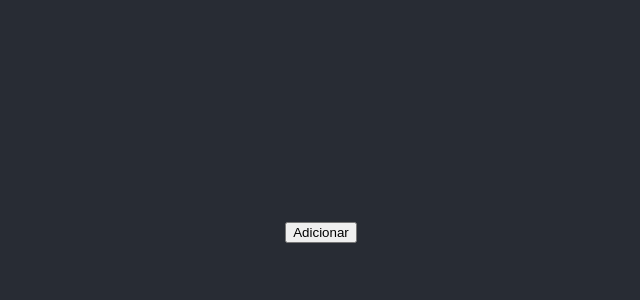
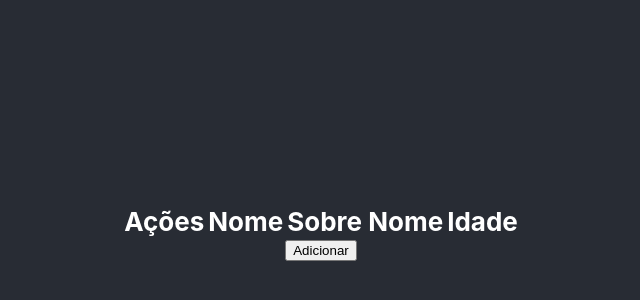
Before and after one commit to wyllbassos/register-persons-localstorage, a React (Create React App) app: page / in a window 1280 px wide. Shown: the part 176-476 px from the top of the page, without its empty margins (319-959 px from the left). Built offline with nearby package versions, Linux system fonts and the light colour scheme.

Commit message:
Substiruido span por table na list

```diff
--- a/src/Person/ListPersons.css
+++ b/src/Person/ListPersons.css
@@ -5,14 +5,11 @@
     margin-top: 16px;
   }
 
-  .app-list-container span {
-    display: flex;
-    justify-content: center;
-    align-items: center;
+  .app-list-container table tr {
     height: 32px;
   }
 
-  .app-list-container span button {
+  .app-list-container table tr button {
     margin-right: 8px;
     border-width: 1px;
     padding: 0;
--- a/src/Person/ListPersons.tsx
+++ b/src/Person/ListPersons.tsx
@@ -15,12 +15,32 @@ function ListPersons({ persons, handleUpdatePersons }: ListPersonsProps) {
 
   return (
     <div className='app-list-container'>
-        {persons.map((person, i) => (
-        <span key={i}>
-            <button onClick={e => handleDeletePerson(i)}>X</button>
-            {`${person.name} ${person.lastName} ${person.age}`}
-        </span>
-        ))}
+      <table>
+        <thead>
+          <th>Ações</th>
+          <th>Nome</th>
+          <th>Sobre Nome</th>
+          <th>Idade</th>
+        </thead>
+        <tbody>
+          {persons.map(({ name, lastName, age }, i) => (
+            <tr key={i}>
+              <td>
+                <button onClick={() => handleDeletePerson(i)}>X</button>
+              </td>
+              <td>
+                {name}
+              </td>
+              <td>
+                {lastName}
+              </td>
+              <td>
+                {age}
+              </td>
+            </tr>
+          ))}
+        </tbody>
+      </table>
     </div>
   );
 }
```
